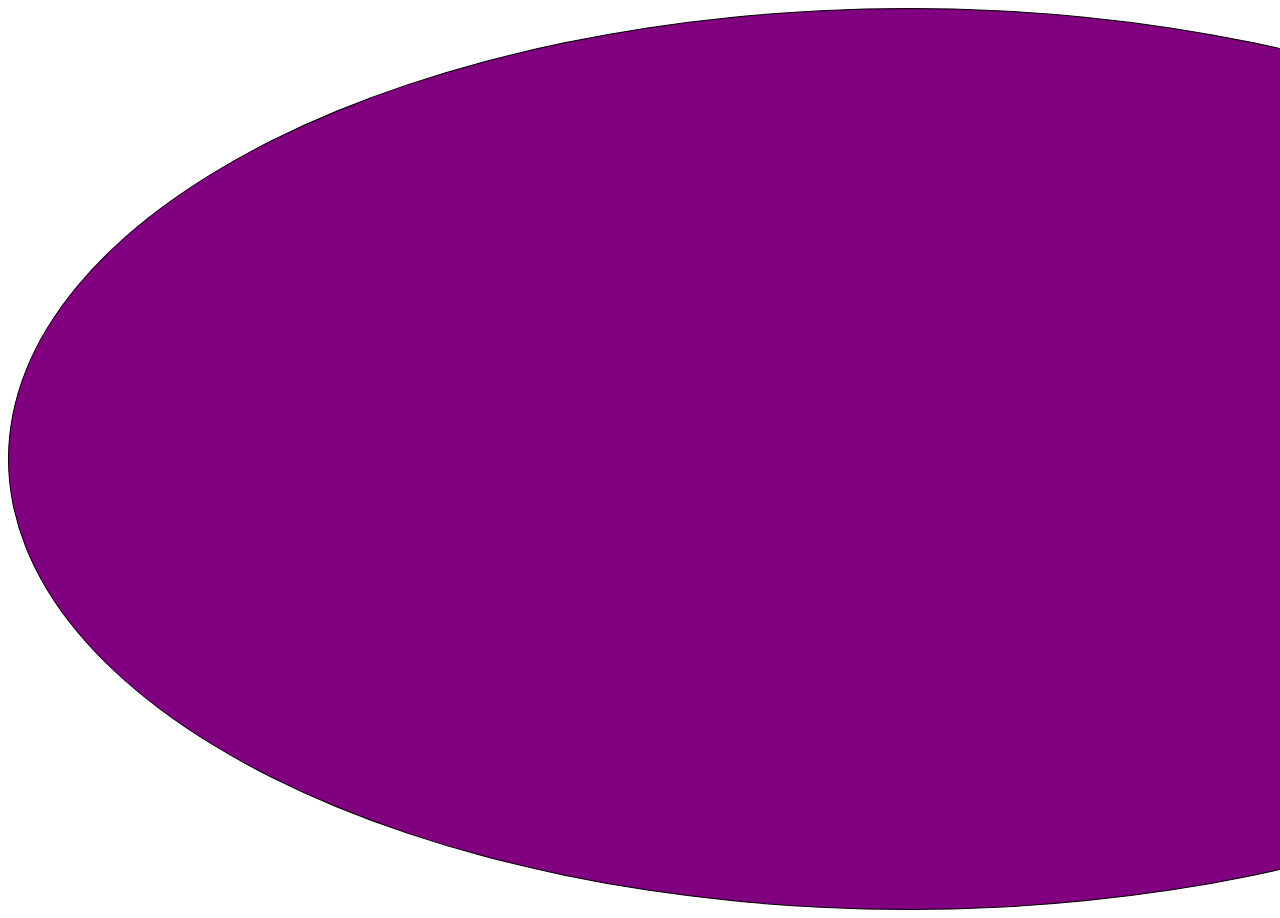
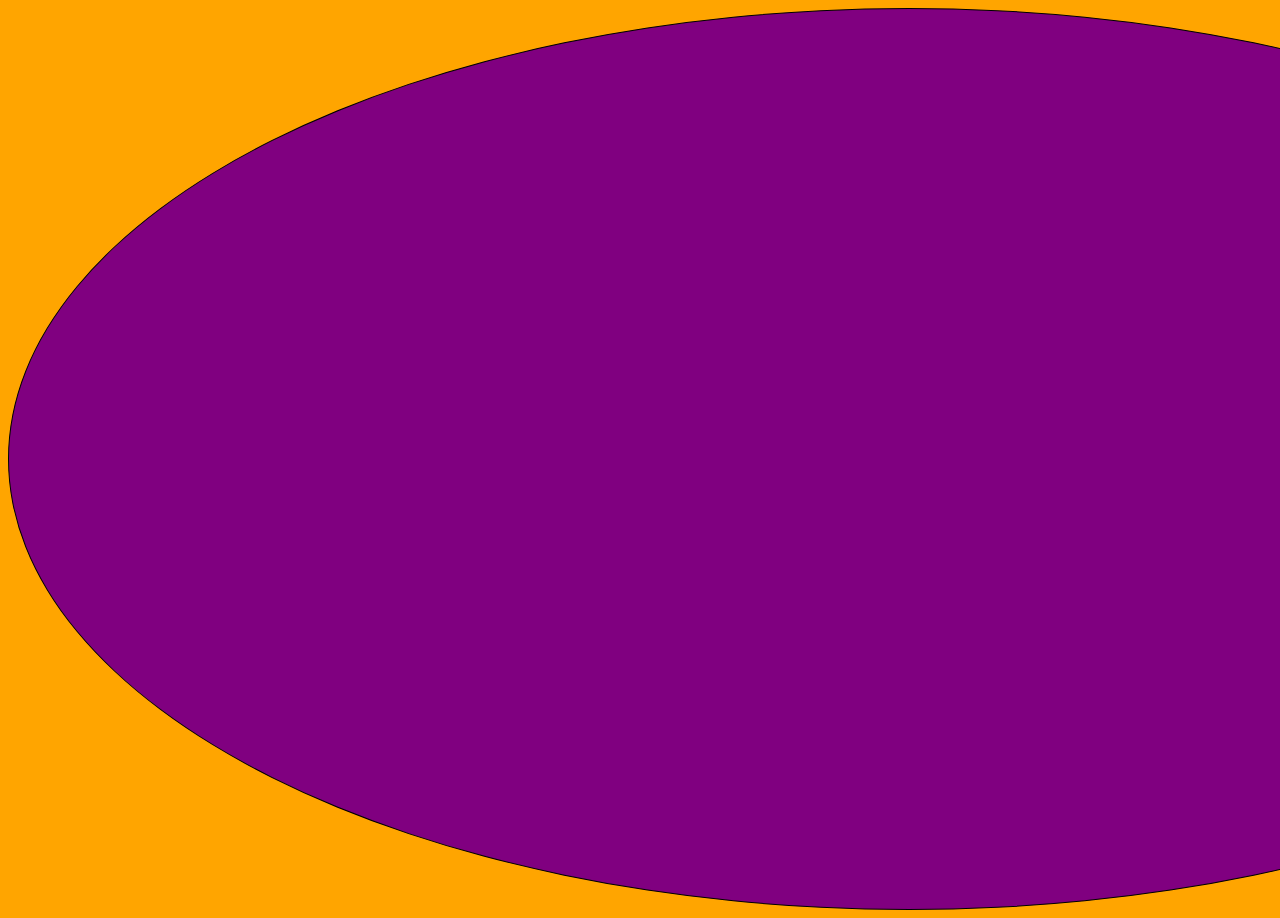
Before and after one commit to ZoeCatMeow/Light-Blue-And-purple-Circle-With-Transitions, a plain HTML site: page index.html in a window 1280 px wide. Shown: the top 918 px of the page. Drawn offline with Linux system fonts and the light colour scheme.

Commit message:
Update style.css

```diff
--- a/style.css
+++ b/style.css
@@ -29,3 +29,6 @@
     background-color: lightblue;
   }
 }
+body {
+  background-color: orange;
+}
```
